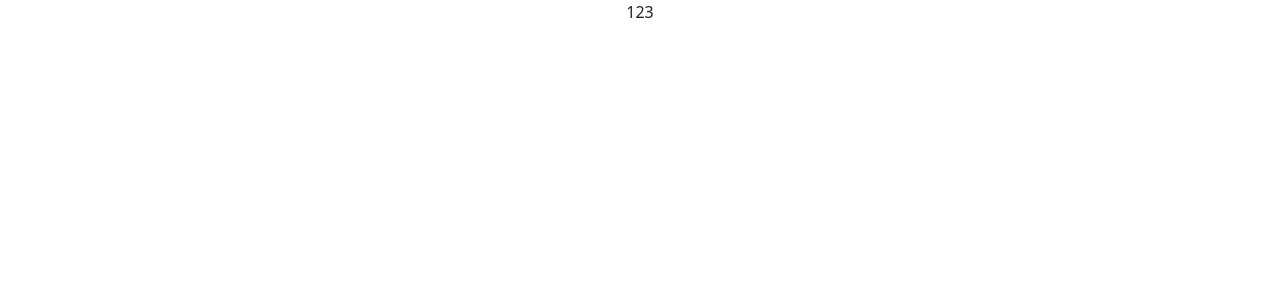
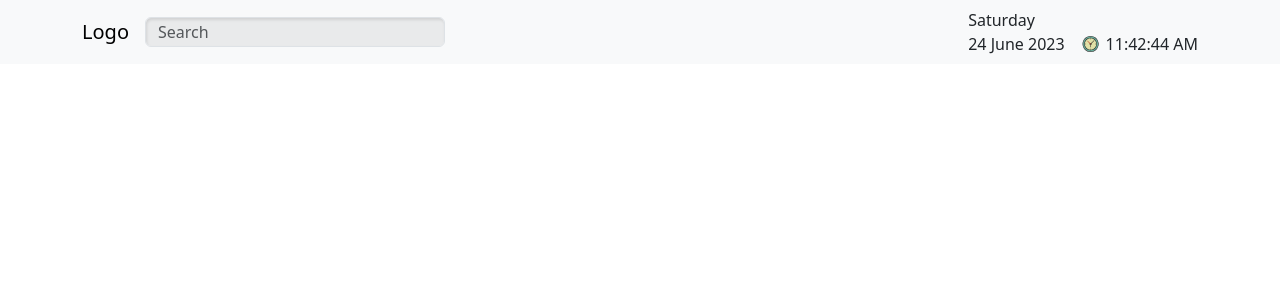
Before and after one commit to artem-kodesnikov/dzen, a React (Create React App) app: page / in a window 1280 px wide. Shown: the top 300 px of the page. Built offline with nearby package versions, Linux system fonts and the light colour scheme.

Commit message:
add header

```diff
--- a/src/App.tsx
+++ b/src/App.tsx
@@ -1,11 +1,10 @@
 import React from 'react';
 import './App.css';
+import { Header } from './components/Header/Header';
 
 function App() {
   return (
-    <div className="App">
-      123
-    </div>
+    <Header />
   );
 }
 
--- /dev/null
+++ b/src/components/Header/Header.tsx
@@ -0,0 +1,23 @@
+import React from 'react'
+import { Container, Navbar, Form, FormControl } from 'react-bootstrap';
+import { TopMenu } from '../TopMenu/TopMenu';
+import style from './header.module.css';
+
+
+export const Header = () => {
+
+  return (
+    <Navbar bg="light" expand="lg">
+      <Container>
+        <Navbar.Brand href="#">Logo</Navbar.Brand>
+        <Navbar.Toggle aria-controls="navbar" />
+        <Navbar.Collapse className={`justify-content-between ${style.menu_collaps}`} id="navbar">
+          <Form>
+            <FormControl type="text" placeholder="Search" className={`mr-sm-2 ${style.search_input}`} />
+          </Form>
+          <TopMenu />
+        </Navbar.Collapse>
+      </Container>
+    </Navbar>
+  )
+}
--- /dev/null
+++ b/src/components/Header/header.module.css
@@ -0,0 +1,14 @@
+.search_input {
+  color: black;
+  font-weight: 500;
+  background-color: #80808021;
+  box-shadow: inset 1px 2px 3px rgba(0, 0, 0, 0.1);
+  max-height: 30px;
+  width: 300px;
+}
+
+@media (max-width: 992px) {
+  .menu_collaps {
+    display: flex;
+  }
+}
--- /dev/null
+++ b/src/components/TopMenu/TopMenu.tsx
@@ -0,0 +1,44 @@
+import React, { useEffect, useState } from 'react'
+import { Nav } from 'react-bootstrap'
+import style from './topmenu.module.css'
+
+export const TopMenu = () => {
+  const [currentTime, setCurrentTime] = useState(new Date());
+
+  useEffect(() => {
+    const intervalId = setInterval(() => {
+      setCurrentTime(new Date());
+    }, 1000);
+
+    return () => {
+      clearInterval(intervalId);
+    };
+  }, []);
+
+  const day = currentTime.toLocaleString('en-US', { weekday: 'long' });
+  const month = currentTime.toLocaleString('en-US', { month: 'long' });
+  const date = currentTime.getDate();
+  const year = currentTime.getFullYear();
+
+
+  return (
+    <Nav className={`ml-auto ${style.menu_container}`}>
+      <div className='me-3'>
+        <Nav.Item>
+          {day}
+        </Nav.Item>
+        <Nav.Item>
+          {date} {month} {year}
+        </Nav.Item>
+      </div>
+      <div className={style.current_time}>
+        <Nav.Item className='current-time'>
+          <img className={style.clock_img} src='./img/clock.svg' alt='clock' />
+        </Nav.Item>
+        <Nav.Item>
+          {currentTime.toLocaleTimeString()}
+        </Nav.Item>
+      </div>
+    </Nav>
+  )
+}
--- /dev/null
+++ b/src/components/TopMenu/topmenu.module.css
@@ -0,0 +1,20 @@
+.menu_container {
+  align-items: end;
+}
+.clock_img {
+  display: flex;
+  height: 20px;
+  margin-right: 5px;
+}
+
+.current_time {
+  display: flex;
+  align-items: center;
+}
+
+@media (max-width: 992px) {
+  .menu_container {
+    flex-direction: row;
+    justify-content: flex-end;
+  }
+}
```
Also changed, not shown: public/img/clock.svg (added).
